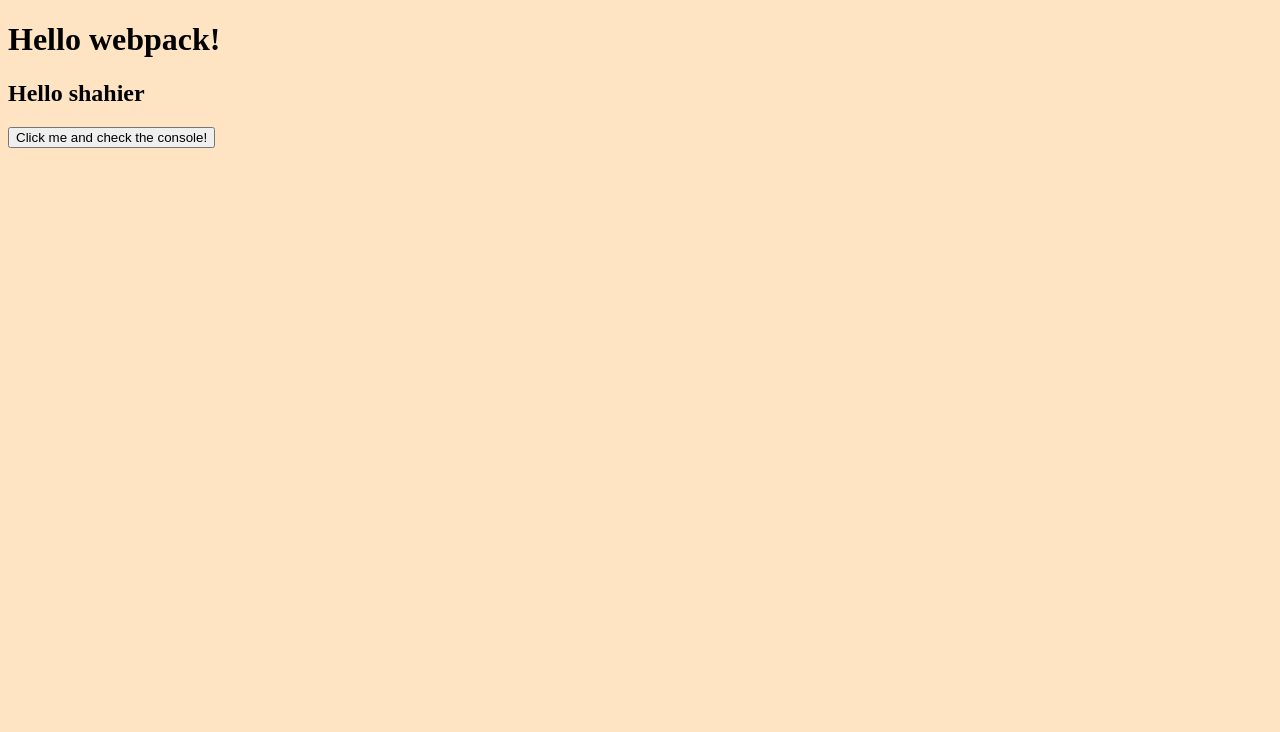
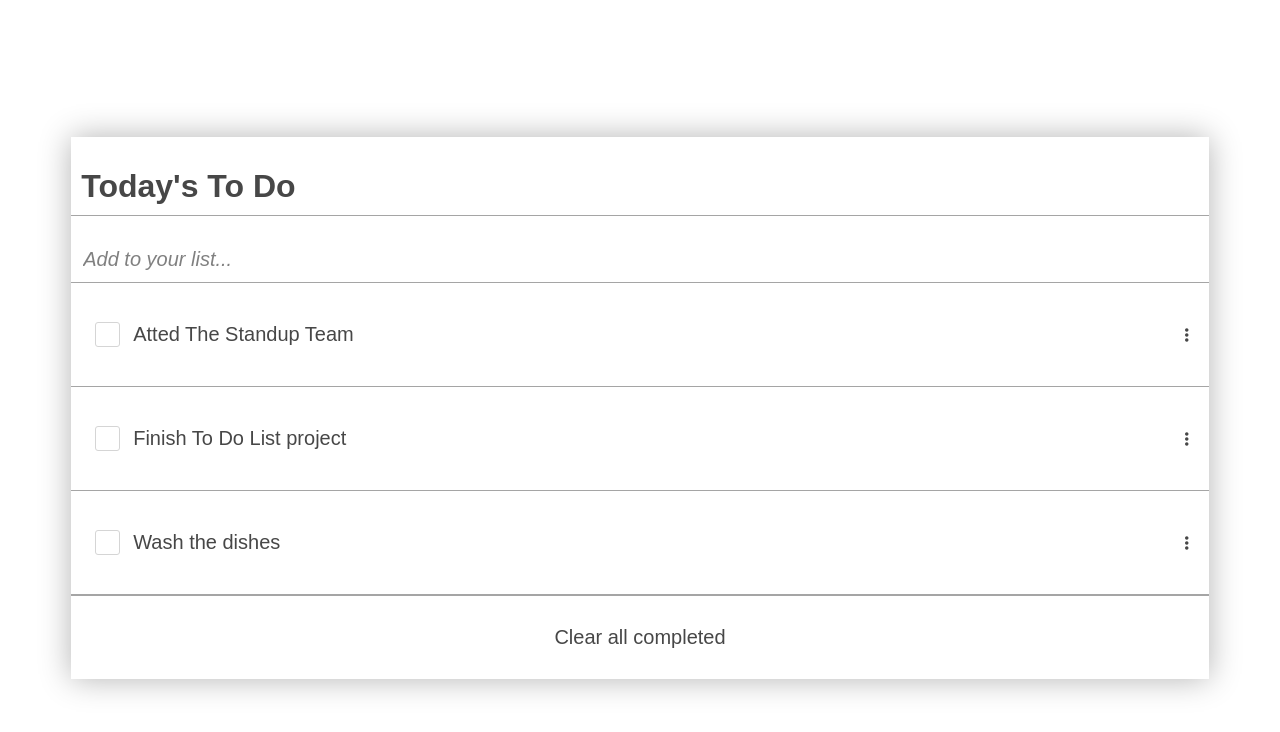
Before and after one commit to ShahierNashaat/to-do-list, a website built with webpack: page src/index.html in a window 1280 px wide. Built offline with nearby package versions, Linux system fonts and the light colour scheme.

Commit message:
Bulding The UI

```diff
--- a/src/index.html
+++ b/src/index.html
@@ -4,11 +4,21 @@
 <head>
     <meta charset="UTF-8">
     <meta name="viewport" content="width=device-width, initial-scale=1.0">
-    <title>Wbpack Exercise</title>
+    <title>To Do List</title>
+    <script src="https://kit.fontawesome.com/a3ad5bee92.js" crossorigin="anonymous"></script>
 </head>
 
 <body>
-    <h1>Hello webpack!</h1>
+    <div class="container">
+        <h1>Today's To Do</h1>
+        <div class="add-area">
+            <input type="text" id="add-task" placeholder="Add to your list...">
+        </div>
+        <ul>
+
+        </ul>
+        <button type="button">Clear all completed</button>
+    </div>
 </body>
 
 </html>
--- a/src/index.js
+++ b/src/index.js
@@ -1,20 +1,50 @@
-import _ from 'lodash';
 import './style.css';
 
-function component() {
-  const element = document.createElement('div');
-  const h2 = document.createElement('h2');
-  const btn = document.createElement('button');
+const toDoTasks = [
+  {
+    description: 'Wash the dishes',
+    completed: false,
+    index: 2,
+  },
+  {
+    description: 'Finish To Do List project',
+    completed: false,
+    index: 1,
+  },
+  {
+    description: 'Atted The Standup Team',
+    completed: false,
+    index: 0,
+  },
+];
 
-  h2.innerHTML = _.join(['Hello', 'shahier'], ' ');
+const renderList = () => {
+  toDoTasks.sort((task1, task2) => task1.index - task2.index);
 
-  element.appendChild(h2);
+  const toDoListUL = document.querySelector('ul');
 
-  btn.innerHTML = 'Click me and check the console!';
+  for (let i = 0; i < toDoTasks.length; i += 1) {
+    const li = document.createElement('li');
+    toDoListUL.appendChild(li);
 
-  element.appendChild(btn);
+    const checkboxAndTaskDiv = document.createElement('div');
+    checkboxAndTaskDiv.classList.add('checkbox-task');
+    li.appendChild(checkboxAndTaskDiv);
 
-  return element;
-}
+    const checkBox = document.createElement('input');
+    checkBox.setAttribute('type', 'checkbox');
+    checkBox.checked = toDoTasks[i].completed;
+    checkboxAndTaskDiv.appendChild(checkBox);
 
-document.body.appendChild(component());
+    const taskParagraph = document.createElement('p');
+    taskParagraph.textContent = toDoTasks[i].description;
+    checkboxAndTaskDiv.appendChild(taskParagraph);
+
+    const moreIcon = document.createElement('i');
+    moreIcon.classList.add('fas');
+    moreIcon.classList.add('fa-ellipsis-v');
+    li.appendChild(moreIcon);
+  }
+};
+
+renderList();
--- a/src/style.css
+++ b/src/style.css
@@ -1,3 +1,113 @@
 body {
-  background-color: bisque;
+  display: flex;
+  justify-content: center;
+  align-items: center;
+  height: 100vh;
+  font-family: Arial, Helvetica, sans-serif;
 }
+
+h1 {
+  color: rgb(71, 71, 71);
+}
+
+.container {
+  width: 90%;
+  box-shadow: 0 0 30px 0 rgba(0, 0, 0, 0.3);
+  display: flex;
+  flex-direction: column;
+}
+
+.container > * {
+  border-bottom: 1px solid rgb(165, 165, 165);
+  padding: 10px;
+}
+
+::placeholder {
+  color: gray;
+  font-style: italic;
+}
+
+.container .add-area input {
+  border: 0;
+  font-size: 20px;
+  width: 100%;
+}
+
+.container ul li .checkbox-task input {
+  appearance: none;
+  width: 25px;
+  height: 25px;
+  border: 1px solid #d5d5d5;
+  border-radius: 3px;
+  position: relative;
+}
+
+.container .add-area > input:focus {
+  outline: none;
+}
+
+.container ul {
+  list-style-type: none;
+  padding: 0;
+  margin: 0;
+}
+
+.container ul li {
+  display: flex;
+  justify-content: space-between;
+  align-items: center;
+  padding: 20px 20px;
+  border-bottom: 1px solid rgb(165, 165, 165);
+}
+
+.container ul li .checkbox-task {
+  display: flex;
+  align-items: center;
+  gap: 10px;
+}
+
+.container ul li .checkbox-task input::after {
+  content: "";
+  position: absolute;
+  top: 20%;
+  left: 15%;
+  width: 50%;
+  height: 25%;
+  border-bottom: 4px solid white;
+  border-left: 4px solid white;
+  border-radius: 20%;
+  transform: rotate(-45deg);
+  display: none;
+}
+
+.container ul li .checkbox-task input:checked {
+  background-color: rgb(19, 150, 19);
+}
+
+.container ul li .checkbox-task input:checked::after {
+  display: block;
+}
+
+.container ul li .checkbox-task p {
+  color: rgb(71, 71, 71);
+  font-size: 20px;
+}
+
+.container ul li i {
+  cursor: pointer;
+  color: rgb(71, 71, 71);
+}
+
+.container button {
+  align-self: center;
+  margin: 20px 0;
+  font-size: 20px;
+  border: 0;
+  background-color: white;
+  cursor: pointer;
+  color: rgb(71, 71, 71);
+}
+
+.container button:hover {
+  text-decoration: underline;
+}
```
Also changed, not shown: README.md, app_screenshot.png, dist/index.bundle.js (deleted), dist/index.html (deleted).
